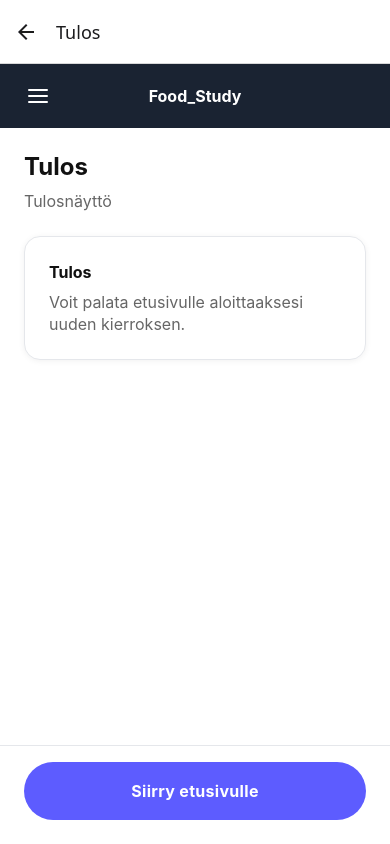
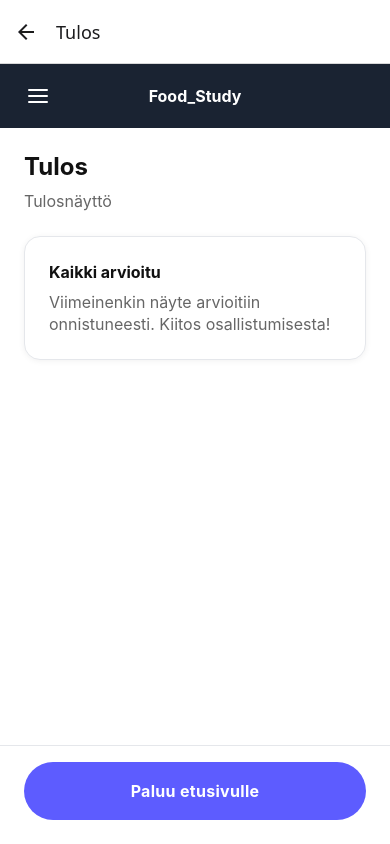
Before and after one commit to karinehei/mob-project, a React Native app: screen /Result in a window 390 px wide. Built offline with nearby package versions, Linux system fonts and the light colour scheme.

Commit message:
feat(MOB-27): connect end-to-end evaluation flow and enforce deterministic navigation

```diff
--- a/src/screens/EvaluationScreen.tsx
+++ b/src/screens/EvaluationScreen.tsx
@@ -17,7 +17,10 @@ import { saveEvaluation } from '../services/evaluationService';
 import { colors } from '../theme/colors';
 import { spacing } from '../theme/spacing';
 import { typography } from '../theme/typography';
-import { validateEvaluation, ValidationError } from '../validation/validateEvaluation';
+import {
+  validateEvaluation,
+  ValidationError,
+} from '../validation/validateEvaluation';
 import type { EvaluationPayload } from '../types/evaluation';
 
 type Props = NativeStackScreenProps<RootStackParamList, 'Evaluation'>;
@@ -48,12 +51,12 @@ export default function EvaluationScreen({
   const [saving, setSaving] = useState(false);
   const [saveError, setSaveError] = useState<string | null>(null);
 
-  const [validationErrors, setValidationErrors] = useState<ValidationError[]>([]);
+  const [validationErrors, setValidationErrors] = useState<ValidationError[]>(
+    [],
+  );
 
   const canSave =
-    Boolean(currentSample) &&
-    pendingAppearanceRating !== null &&
-    !saving;
+    Boolean(currentSample) && pendingAppearanceRating !== null && !saving;
 
   if (isLoading) {
     return (
@@ -74,8 +77,8 @@ export default function EvaluationScreen({
         <View style={styles.centerContainer}>
           <Text style={styles.infoText}>{error}</Text>
           <Pressable
-            onPress={() => {
-              void retryLoadSession();
+            onPress={async () => {
+              await retryLoadSession();
             }}
             style={({ pressed }) => [
               styles.retryButton,
@@ -96,7 +99,9 @@ export default function EvaluationScreen({
       <ScreenContainer testID="screen-evaluation">
         <StudyAppBar />
         <View style={styles.centerContainer}>
-          <Text style={styles.infoText}>Ei arvioitavaa näytettä tällä hetkellä.</Text>
+          <Text style={styles.infoText}>
+            Ei arvioitavaa näytettä tällä hetkellä.
+          </Text>
           <Pressable
             onPress={() => navigation.navigate('Home')}
             style={({ pressed }) => [
@@ -191,9 +196,7 @@ export default function EvaluationScreen({
           <Text style={styles.lead}>Tallenna arvio Firestoreen</Text>
 
           <View style={styles.infoCard}>
-            <Text style={styles.infoTitle}>
-              Istunto: {sessionId ?? '—'}
-            </Text>
+            <Text style={styles.infoTitle}>Istunto: {sessionId ?? '—'}</Text>
             <Text style={styles.infoBody}>
               Näyte: {currentSample ?? '—'}
               {'\n'}
--- a/src/screens/HomeScreen.tsx
+++ b/src/screens/HomeScreen.tsx
@@ -91,8 +91,8 @@ export default function HomeScreen({ navigation }: Props): React.JSX.Element {
         <View style={styles.centerContainer}>
           <Text style={styles.infoText}>{error}</Text>
           <Pressable
-            onPress={() => {
-              void retryLoadSession();
+            onPress={async () => {
+              await retryLoadSession();
             }}
             style={({ pressed }) => [
               styles.retryButton,
@@ -114,10 +114,12 @@ export default function HomeScreen({ navigation }: Props): React.JSX.Element {
       <ScreenContainer testID="screen-home">
         <StudyAppBar />
         <View style={styles.centerContainer}>
-          <Text style={styles.infoText}>Ei arvioitavia näytteitä juuri nyt.</Text>
+          <Text style={styles.infoText}>
+            Ei arvioitavia näytteitä juuri nyt.
+          </Text>
           <Pressable
-            onPress={() => {
-              void retryLoadSession();
+            onPress={async () => {
+              await retryLoadSession();
             }}
             style={({ pressed }) => [
               styles.retryButton,
--- a/src/screens/ResultScreen.tsx
+++ b/src/screens/ResultScreen.tsx
@@ -1,11 +1,5 @@
 import React from 'react';
-import {
-  Pressable,
-  ScrollView,
-  StyleSheet,
-  Text,
-  View,
-} from 'react-native';
+import { Pressable, ScrollView, StyleSheet, Text, View } from 'react-native';
 import { NativeStackScreenProps } from '@react-navigation/native-stack';
 
 import { ScreenContainer } from '../components/ScreenContainer';
@@ -14,6 +8,7 @@ import { RootStackParamList } from '../navigation/AppNavigator';
 import { colors } from '../theme/colors';
 import { spacing } from '../theme/spacing';
 import { typography } from '../theme/typography';
+import { useSampleContext } from '../context/SampleContext';
 
 type Props = NativeStackScreenProps<RootStackParamList, 'Result'>;
 
@@ -22,10 +17,24 @@ export default function ResultScreen({
   route,
 }: Props): React.JSX.Element {
   const saveSucceeded = route.params?.saveSucceeded === true;
-  const flowCompleted = route.params?.flowCompleted === true;
+  const { nextSample, currentIndex, samples } = useSampleContext();
+
+  const isLastSample = currentIndex >= samples.length - 1;
+  const flowCompleted = route.params?.flowCompleted === true || isLastSample;
+
   const primaryCtaLabel = flowCompleted
-    ? 'Aloita uusi kierros'
-    : 'Siirry etusivulle';
+    ? 'Paluu etusivulle'
+    : 'Arvioi seuraava näyte';
+
+  const handleNextStep = () => {
+    if (!flowCompleted) {
+      nextSample();
+    }
+    navigation.reset({
+      index: 0,
+      routes: [{ name: 'Home' }],
+    });
+  };
 
   return (
     <ScreenContainer testID="screen-result">
@@ -44,14 +53,18 @@ export default function ResultScreen({
 
           <View style={styles.infoCard}>
             <Text style={styles.infoTitle}>
-              {flowCompleted ? 'Kaikki arvioitu' : saveSucceeded ? 'Tallennettu' : 'Tulos'}
+              {flowCompleted
+                ? 'Kaikki arvioitu'
+                : saveSucceeded
+                  ? 'Tallennettu'
+                  : 'Tulos'}
             </Text>
             <Text style={styles.infoBody}>
               {flowCompleted
-                ? 'Viimeinenkin näyte arvioitiin onnistuneesti. Voit palata etusivulle aloittamaan uuden kierroksen.'
+                ? 'Viimeinenkin näyte arvioitiin onnistuneesti. Kiitos osallistumisesta!'
                 : saveSucceeded
-                ? 'Arvio tallennettu Firestoreen. Voit palata etusivulle jatkamaan.'
-                : 'Voit palata etusivulle aloittaaksesi uuden kierroksen.'}
+                  ? 'Arvio tallennettu Firestoreen. Siirry seuraavaan näytteeseen.'
+                  : 'Voit palata etusivulle aloittaaksesi uuden kierroksen.'}
             </Text>
           </View>
         </ScrollView>
@@ -59,7 +72,7 @@ export default function ResultScreen({
         <View style={styles.footer}>
           <Pressable
             style={({ pressed }) => [styles.cta, pressed && styles.ctaPressed]}
-            onPress={() => navigation.navigate('Home')}
+            onPress={handleNextStep}
             accessibilityRole="button"
             accessibilityLabel={primaryCtaLabel}
           >
--- a/src/screens/SampleScreen.tsx
+++ b/src/screens/SampleScreen.tsx
@@ -23,7 +23,8 @@ type Props = NativeStackScreenProps<RootStackParamList, 'Sample'>;
  * Välinäkymä ennen arviointia — sama rakenne ja visuaalinen kieli kuin etusivulla.
  */
 export default function SampleScreen({ navigation }: Props): React.JSX.Element {
-  const { currentSample, isLoading, error, retryLoadSession } = useSampleContext();
+  const { currentSample, isLoading, error, retryLoadSession } =
+    useSampleContext();
 
   if (isLoading) {
     return (
@@ -44,8 +45,8 @@ export default function SampleScreen({ navigation }: Props): React.JSX.Element {
         <View style={styles.centerContainer}>
           <Text style={styles.infoText}>{error}</Text>
           <Pressable
-            onPress={() => {
-              void retryLoadSession();
+            onPress={async () => {
+              await retryLoadSession();
             }}
             style={({ pressed }) => [
               styles.retryButton,
@@ -66,10 +67,12 @@ export default function SampleScreen({ navigation }: Props): React.JSX.Element {
       <ScreenContainer testID="screen-sample">
         <StudyAppBar />
         <View style={styles.centerContainer}>
-          <Text style={styles.infoText}>Ei aktiivista näytettä arvioitavana.</Text>
+          <Text style={styles.infoText}>
+            Ei aktiivista näytettä arvioitavana.
+          </Text>
           <Pressable
-            onPress={() => {
-              void retryLoadSession();
+            onPress={async () => {
+              await retryLoadSession();
             }}
             style={({ pressed }) => [
               styles.retryButton,
```
Also changed, not shown: 1 other file (tests, documents, lock files or other folders). Lines whose indentation alone changed are shown as unchanged.
